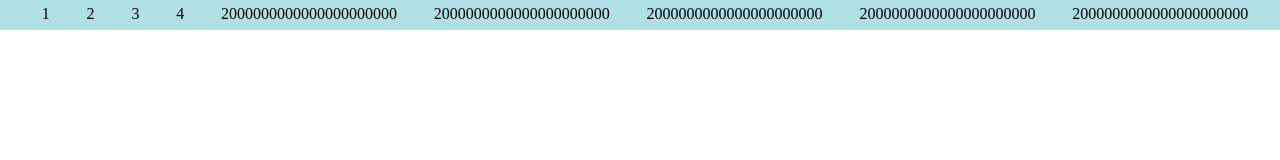
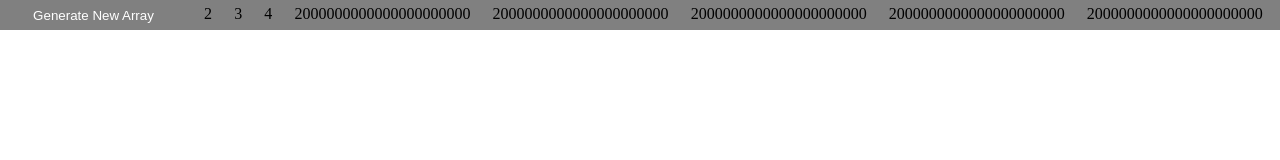
Before and after one commit to Matthewhungwaichung/algorithm_visualisation, a plain HTML site: page src/index.html in a window 1280 px wide. Drawn offline with Linux system fonts and the light colour scheme.

Commit message:
create button

```diff
--- a/src/index.html
+++ b/src/index.html
@@ -9,9 +9,9 @@
 
 <body>
     <div id="tool_bar">
-        <a id="generate_new_array">
-            1
-        </a>
+        <button id="generate_new_array_button" class="button">Generate New Array</button>
+
+        <a class="vertical_line"></a>
         <a id="array_size_control">
             2
         </a>
--- a/src/style.css
+++ b/src/style.css
@@ -1,10 +1,27 @@
+/*
+For block
+ */
 body{
-    margin: 0px;
+    margin: 0;
 }
-
+/*
+For class
+ */
+.button{
+    border: none;
+    color: white;
+    background-color: inherit;
+    cursor: pointer;
+}
+.button:hover{
+    color: antiquewhite;
+}
+/*
+For ID
+ */
 #tool_bar{
-    margin: 0px;
-    background-color:powderblue;
+    margin: 0;
+    background-color:gray;
     justify-content: space-evenly;
     min-width: 100%;
     height: 20px;
```
